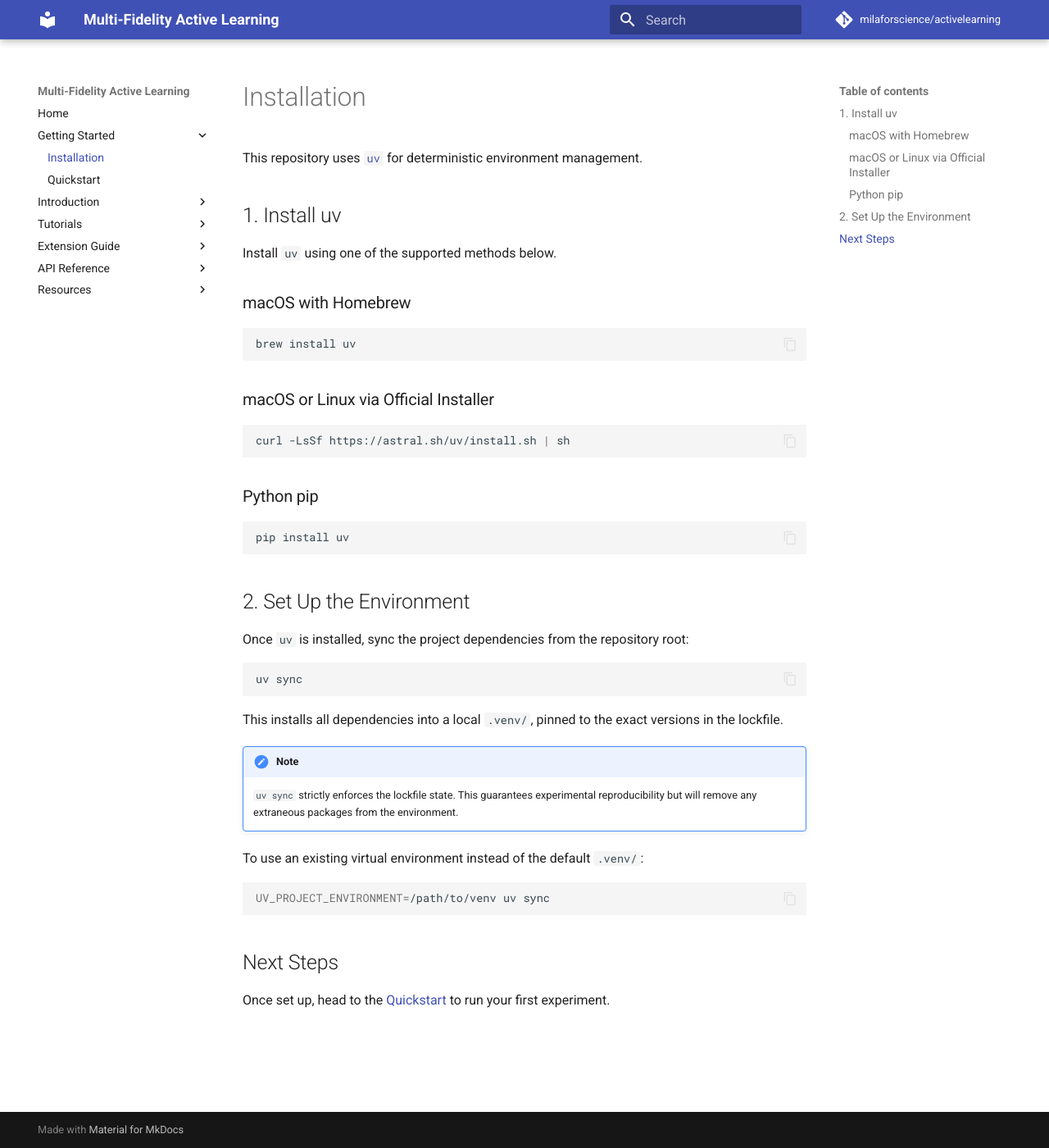
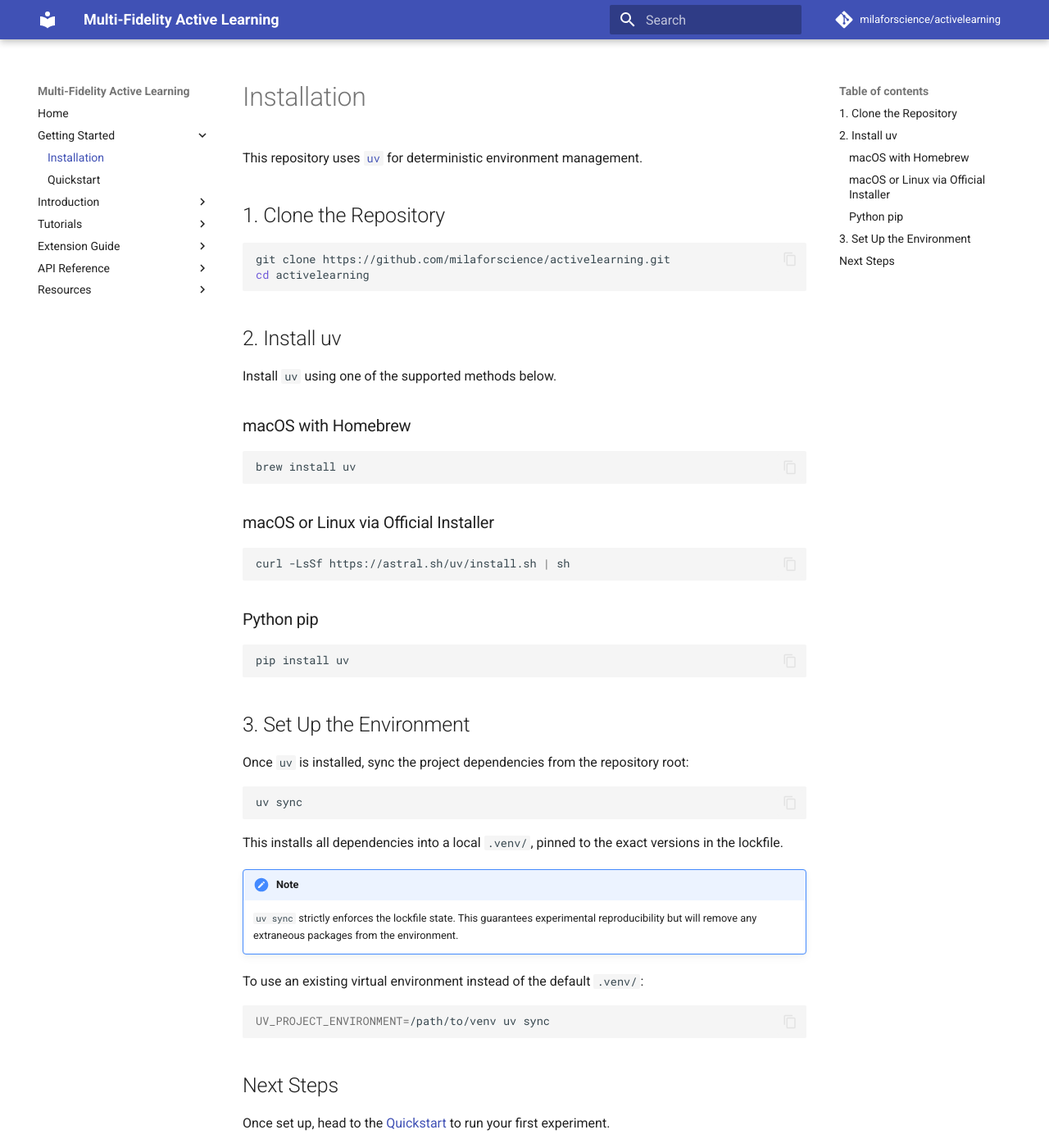
Before and after one commit to milaforscience/activelearning, an MkDocs documentation site: the page built from docs/getting-started/installation.md, in a window 1280 px wide and 1400 px high. Shown: the whole window at 82% size. Built offline with MkDocs 1.6.1 and Material for MkDocs 9.7.7, drawn with Linux system fonts in a browser that asks for light colours; comment, search, counter and statistics services are not loaded.

Commit message:
add repo clone to installation steps

````diff
--- a/docs/getting-started/installation.md
+++ b/docs/getting-started/installation.md
@@ -2,7 +2,14 @@
 
 This repository uses [`uv`](https://docs.astral.sh/uv/) for deterministic environment management.
 
-## 1. Install uv
+## 1. Clone the Repository
+
+```bash
+git clone https://github.com/milaforscience/activelearning.git
+cd activelearning
+```
+
+## 2. Install uv
 
 Install `uv` using one of the supported methods below.
 
@@ -21,7 +28,7 @@ curl -LsSf https://astral.sh/uv/install.sh | sh
 pip install uv
 ```
 
-## 2. Set Up the Environment
+## 3. Set Up the Environment
 
 Once `uv` is installed, sync the project dependencies from the repository root:
 
````
Also changed, not shown: README.md (+9 -2 lines).
